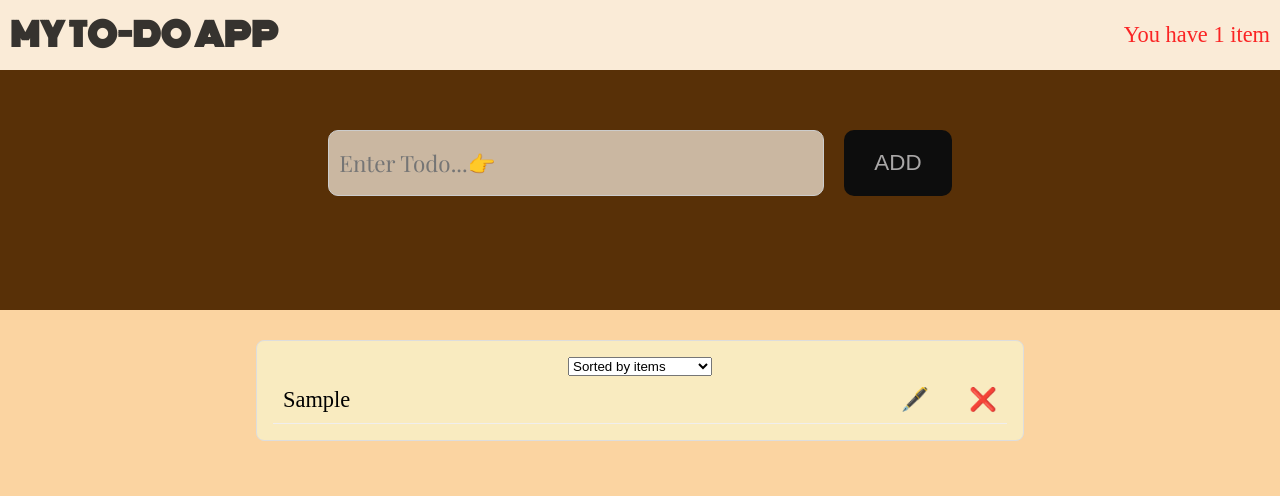
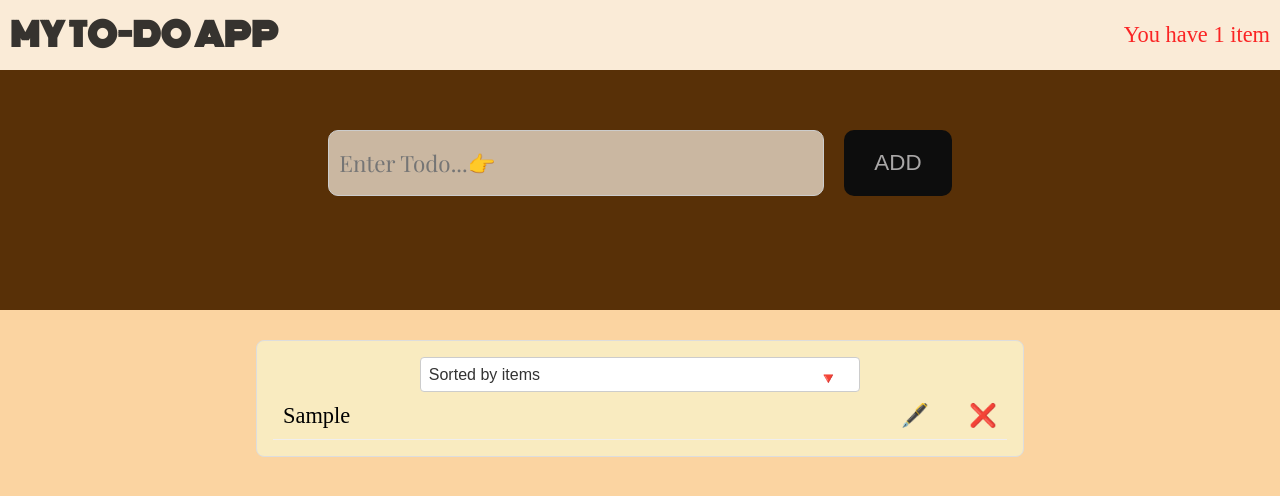
Before and after one commit to DarshanPro123/TODO-List_Myproject, a React (Vite) app: page / in a window 1280 px wide. Both pictures are taken after typing "Sample" into the empty fields and a click on the button "ADD". Shown: the top 496 px of the page. Built offline with nearby package versions, Linux system fonts and the light colour scheme; a web font is replaced by a local one.

Commit message:
add css for dropdown

```diff
--- a/src/App.css
+++ b/src/App.css
@@ -198,6 +198,32 @@ span {
   border-radius: 10px;
 }
 
+.custom-select {
+  min-width: 200px; /* Set a minimum width */
+  position: relative; /* Position for custom arrow */
+}
+
+.custom-select select {
+  appearance: none; /* Remove default styling */
+  width: 60%; /* Full width */
+  font-size: 1rem; /* Font size */
+  padding: 0.5em; /* Padding around text */
+  background-color: #fff; /* Background color */
+  border: 1px solid #ccc; /* Border color */
+  border-radius: 4px; /* Rounded corners */
+  color: #333; /* Text color */
+  cursor: pointer; /* Change cursor on hover */
+}
+
+/* Custom arrow using a pseudo-element */
+.custom-select::after {
+  content: "🔻"; /* Custom arrow character */
+  position: absolute;
+  right: 23%;
+  top: calc(50% - 0.32em); /* Center the arrow vertically */
+  pointer-events: none; /* Prevent interaction with the arrow */
+}
+
 /* Responsive Design */
 @media (max-width: 430px) {
   .lists_box {
```
